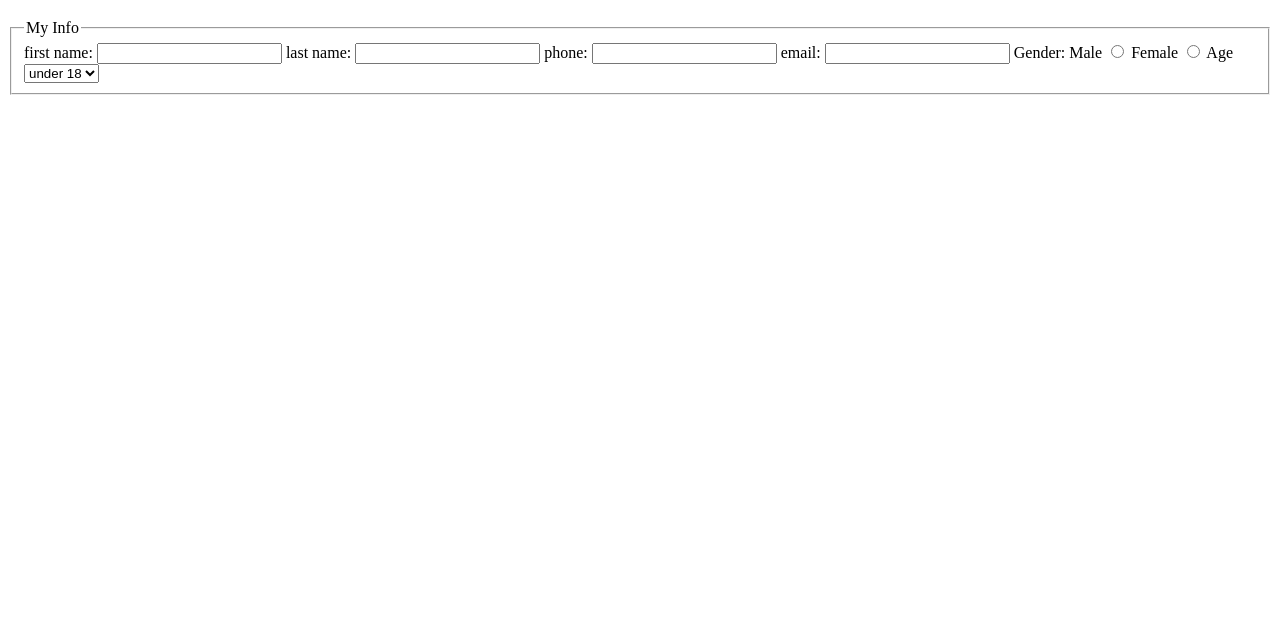
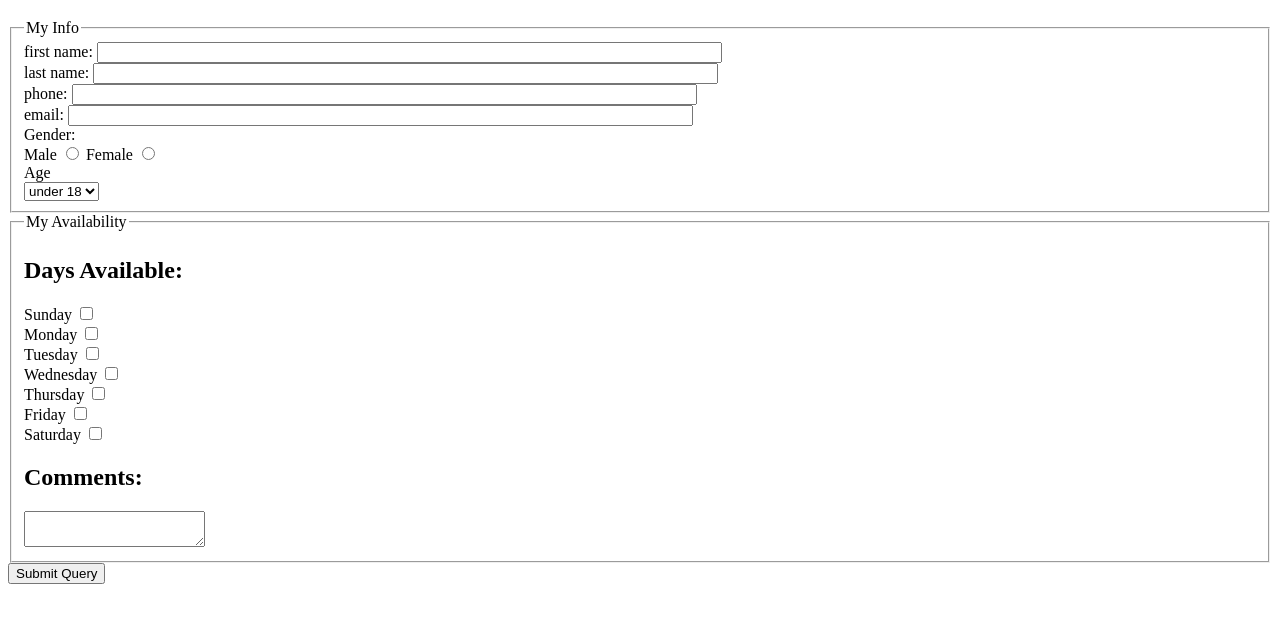
Before and after one commit to nicolelrn/webdev_lab5, a plain HTML site: page index.html in a window 1280 px wide. Shown: the part 61-684 px from the top of the page. Drawn offline with Linux system fonts and the light colour scheme.

Commit message:
updated content

```diff
--- a/index.html
+++ b/index.html
@@ -9,19 +9,36 @@
   <form method="post" action="http://bloomingdale.sat.iit.edu/kriedan/lab3formscript.php">
     <fieldset>
       <legend>My Info</legend>
-      <label>first name: <input type="text" name="first_name_field"></label>
-      <label>last name: <input type="text" name="last_name_field"></label>
-      <label>phone: <input type="text" name="phone_field"></label>
-      <label>email: <input type="text" name="email_field"></label>
-      <label for="gender_field">Gender:</label>
-        <label>Male <input type="radio" name="gender_field"></label>
-        <label>Female <input type="radio" name="gender_field"></label>
-      </label>
-      <label for="age_field">Age</label>
-      <select>
+      <div><label>first name: <input type="text" name="first_name_field" size="75"></label></div>
+      <div><label>last name: <input type="text" name="last_name_field" size="75"></label></div>
+      <div><label>phone: <input type="text" name="phone_field" size="75"></label></div>
+      <div><label>email: <input type="text" name="email_field" size="75"></label></div>
+      <div>Gender:</div>
+        <div>
+          <label>Male <input type="radio" name="gender_field" value="male"></label>
+          <label>Female <input type="radio" name="gender_field" value="female"></label>
+        </div>
+      <div>Age</div>
+      <select name="age_field">
         <option>under 18</option>
         <option>over 18</option>
       </select>
     </fieldset>
+    <fieldset>
+      <legend>My Availability</legend>
+      <h2>Days Available:</h2>
+        <div><label>Sunday <input type="checkbox" name="available_field[]" value="sunday"></label></div>
+        <div><label>Monday <input type="checkbox" name="available_field[]" value="monday"></label></div>
+        <div><label>Tuesday <input type="checkbox" name="available_field[]" value="tuesday"></label></div>
+        <div><label>Wednesday <input type="checkbox" name="available_field[]" value="wednesday"></label></div>
+        <div><label>Thursday <input type="checkbox" name="available_field[]" value="thursday"></label></div>
+        <div><label>Friday <input type="checkbox" name="available_field[]" value="friday"></label></div>
+        <div><label>Saturday <input type="checkbox" name="available_field[]" value="saturday"></label></div>
+      <h2>Comments:</h2>
+      <textarea name="comments_field"></textarea>
+    </fieldset>
+    <input type="hidden" name="hidden_field" value="Nicole">
+    <input type="submit" value="Submit Query">
+  </form>
 </body>
 </html>
```
